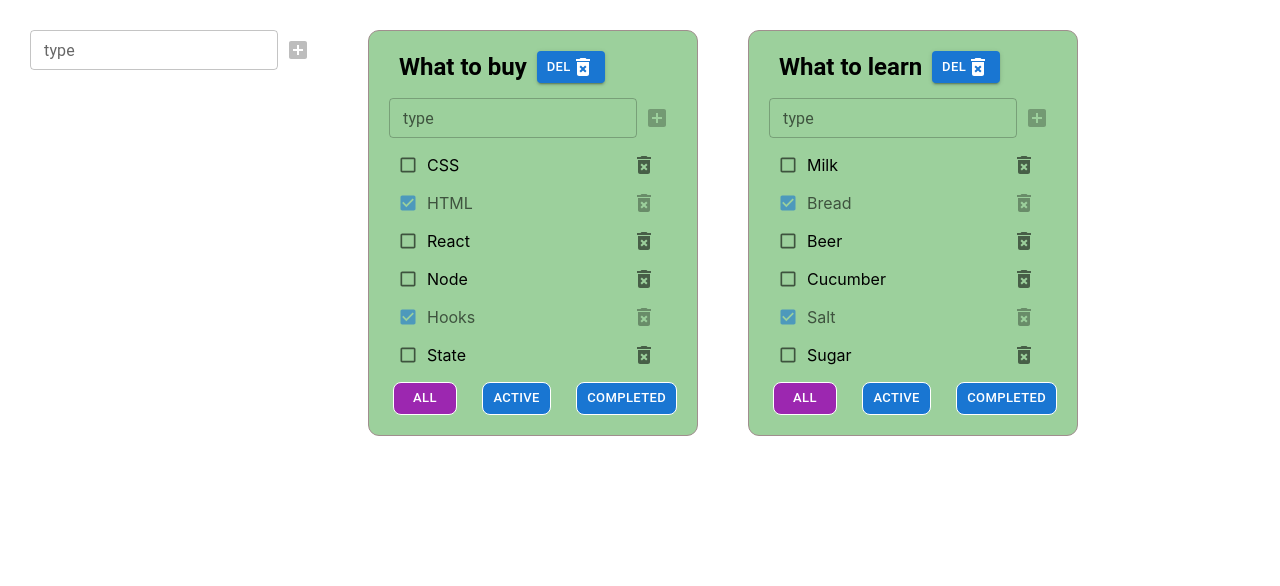
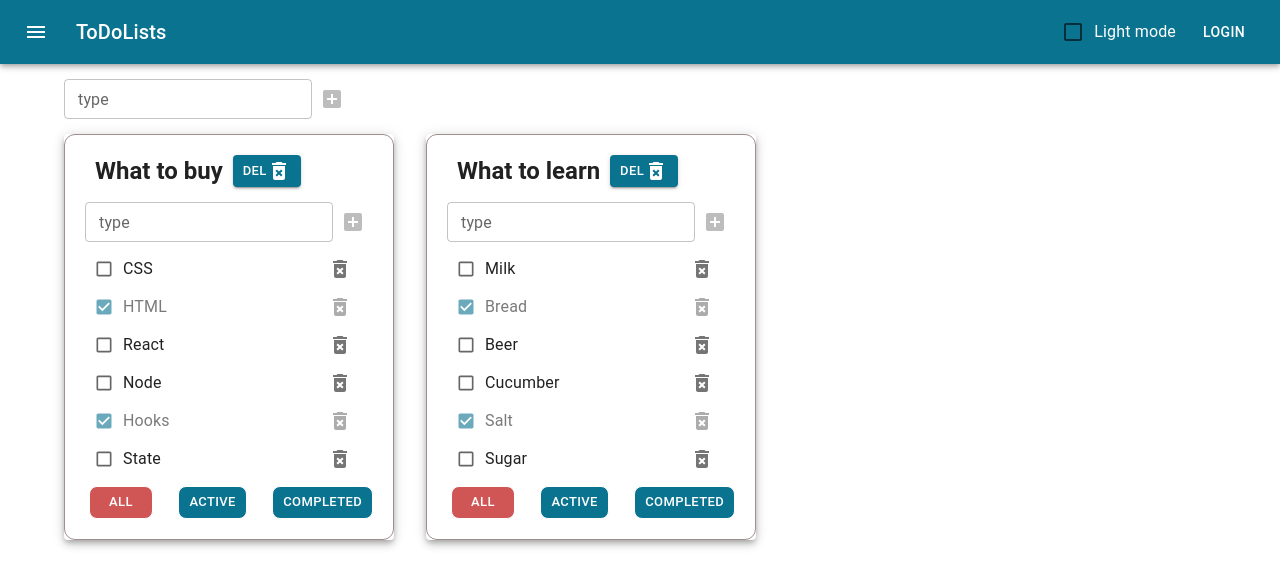
Before and after one commit to Indifferent98/-toDoListSoloMain, a React (Create React App) app: page / in a window 1280 px wide. Shown: the top 586 px of the page. Built offline with nearby package versions, Linux system fonts and the light colour scheme.

Commit message:
Add header and light/dark mode

```diff
--- a/src/App.css
+++ b/src/App.css
@@ -1,24 +1,24 @@
-.App {
+/* .App {
   padding: 30px;
   display: flex;
 }
 
 .App > div {
   margin-right: 50px;
-}
+} */
 
 .ToDoList {
   border: 1px solid #a08e8e;
   border-radius: 11px;
   padding: 20px;
-  background-color: rgb(156, 208, 156);
+  /* background-color: rgb(156, 208, 156); */
   height: max-content;
   min-width: 240px;
   width: max-content;
 }
 .ToDoList1 {
   border: 1px solid #a08e8e;
-  background-color: rgb(221, 186, 186);
+  /* background-color: rgb(221, 186, 186); */
   border-radius: 11px;
   padding: 20px;
   height: max-content;
--- a/src/App.tsx
+++ b/src/App.tsx
@@ -1,11 +1,28 @@
-import React, { useState } from "react";
+import React, { ChangeEvent, useState } from "react";
 import "./App.css";
 import { ToDoList, filterType } from "./components/ToDoList";
 import { v1 } from "uuid";
 
 import { AddItemForm } from "./components/AddItemForm/AddItemForm";
+import {
+  AppBar,
+  Button,
+  Container,
+  CssBaseline,
+  FormControlLabel,
+  FormGroup,
+  Grid,
+  IconButton,
+  Paper,
+  Toolbar,
+  Typography,
+} from "@mui/material";
+import { ThemeProvider, createTheme } from "@mui/material/styles";
+import Checkbox from "@mui/material/Checkbox";
+import { Menu } from "@mui/icons-material";
 
 function App(): JSX.Element {
+  const [isDarkMode, setDarkMode] = useState<boolean>(false);
   const toDoListId_1 = v1();
   const toDoListId_2 = v1();
   type toDolistType = {
@@ -52,6 +69,20 @@ function App(): JSX.Element {
       { id: v1(), title: "Sugar", isDone: false },
     ],
   });
+  const themeMode = isDarkMode ? "dark" : "light";
+  const theme = createTheme({
+    palette: {
+      primary: {
+        main: "rgb(10, 115, 144)",
+      },
+      secondary: {
+        main: "rgb(208, 86, 86)",
+      },
+      //mode theme
+      mode: themeMode,
+    },
+  });
+
   const removeTask = (id: string, toDoListId: string) => {
     setTask({
       ...task,
@@ -142,6 +173,8 @@ function App(): JSX.Element {
     };
 
     return (
+      <Grid item>
+        <Paper elevation={5}>
           <ToDoList
             deleteToDoList={deleteToDoList}
             key={t.id}
@@ -156,14 +189,55 @@ function App(): JSX.Element {
             changeTaskTitle={changeTaskTitle}
             changeHeadderTitle={changeHeadderTitle}
           />
+        </Paper>
+      </Grid>
     );
   });
 
   return (
+    <ThemeProvider theme={theme}>
+      {/* сброс css стилей */}
+      <CssBaseline>
         <div className="App">
+          <AppBar position="static">
+            <Toolbar>
+              <IconButton
+                size="large"
+                edge="start"
+                color="inherit"
+                aria-label="menu"
+                sx={{ mr: 2 }}
+              >
+                <Menu />
+              </IconButton>
+              <Typography variant="h6" component="div" sx={{ flexGrow: 1 }}>
+                ToDoLists
+              </Typography>
+              <FormGroup>
+                <FormControlLabel
+                  control={
+                    <Checkbox
+                      onChange={(e) => setDarkMode(e.currentTarget.checked)}
+                    />
+                  }
+                  label={isDarkMode ? "Dark mode" : "Light mode"}
+                />
+              </FormGroup>
+              <Button color="inherit">Login</Button>
+            </Toolbar>
+          </AppBar>
+          <Container fixed>
+            <Grid container sx={{ p: "15px 0" }}>
               <AddItemForm addItem={addNewToDoList} />
+            </Grid>
+
+            <Grid container spacing={4}>
               {applicationToDoLists}
+            </Grid>
+          </Container>
         </div>
+      </CssBaseline>
+    </ThemeProvider>
   );
 }
 
--- a/src/components/AddItemForm/AddItemForm.tsx
+++ b/src/components/AddItemForm/AddItemForm.tsx
@@ -56,7 +56,9 @@ export const AddItemForm: FC<AddItemFormPropsType> = (props) => {
 
   const conditionToWarningMessage: boolean | JSX.Element =
     (title.length > minWarningLength && title.length <= maxWarningLength && (
-      <div style={{ color: "white" }}>Task Title Shoud be shorter</div>
+      <div style={{ color: "rgb(69, 97, 210)" }}>
+        Task Title Shoud be shorter
+      </div>
     )) ||
     (title.length > maxWarningLength && (
       <div style={{ color: "red" }}>Task Title Too Long</div>
@@ -73,7 +75,7 @@ export const AddItemForm: FC<AddItemFormPropsType> = (props) => {
         label="type"
         variant="outlined"
         size="small"
-        error={error}
+        error={error || title.length > maxWarningLength}
         helperText={errorMessage || conditionToWarningMessage}
       />
       <IconButton
--- a/src/components/ToDoList.tsx
+++ b/src/components/ToDoList.tsx
@@ -11,7 +11,6 @@ import {
   Typography,
 } from "@mui/material";
 import DeleteForeverIcon from "@mui/icons-material/DeleteForever";
-import { CheckBox } from "@mui/icons-material";
 
 export type tasksType = {
   id: string;
@@ -53,9 +52,6 @@ const ToDoList = (props: DoToListPropType): JSX.Element => {
     marginLeft: "4px",
     borderRadius: "8px",
     border: "1px solid white",
-  };
-  const opacityDivStyle = {
-    opacity: 0.7,
   };
 
   const onClickAllHandler = (): void => {
```
Lines whose indentation alone changed are shown as unchanged.
